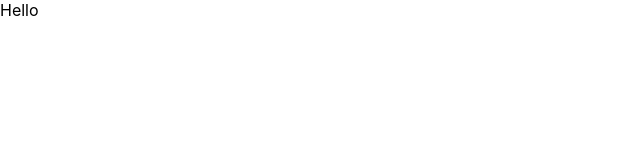
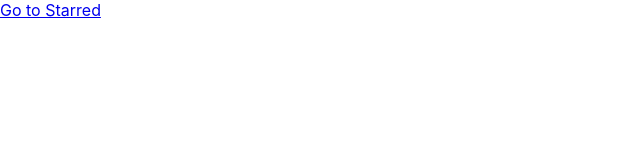
Before and after one commit to suchetapal3/box-office-app, a React (Create React App) app: page / in a window 1280 px wide. Shown: the top 160 px of the page, without its empty margins (0-640 px from the left). Built offline with nearby package versions, Linux system fonts and the light colour scheme.

Commit message:
Added react-router-dom

```diff
--- a/package.json
+++ b/package.json
@@ -5,6 +5,7 @@
   "dependencies": {
     "react": "^18.2.0",
     "react-dom": "^18.2.0",
+    "react-router-dom": "^6.21.0",
     "react-scripts": "5.0.1",
     "web-vitals": "^2.1.4",
     "workbox-background-sync": "^6.6.0",
--- a/src/App.jsx
+++ b/src/App.jsx
@@ -1,8 +1,30 @@
+import { BrowserRouter, Routes, Route } from "react-router-dom";
+import Home from "./pages/Home";
+import Starred from "./pages/Starred";
+
 function App() {
   return (
-    <div>
-      Hello
-    </div>
+    <BrowserRouter>
+      <Routes>
+        <Route path="/" element={<Home />} />
+        <Route path="/starred" element={<Starred />} />
+
+        <Route path="*" element={<div>Not found</div>} />
+        {/* <Route path="/" element={<App />}>
+          <Route index element={<Home />} />
+          <Route path="teams" element={<Teams />}>
+            <Route path=":teamId" element={<Team />} />
+            <Route path="new" element={<NewTeamForm />} />
+            <Route index element={<LeagueStandings />} />
+          </Route>
+        </Route>
+        <Route element={<PageLayout />}>
+          <Route path="/privacy" element={<Privacy />} />
+          <Route path="/tos" element={<Tos />} />
+        </Route>
+        <Route path="contact-us" element={<Contact />} /> */}
+      </Routes>
+    </BrowserRouter>
   );
 }
 
--- /dev/null
+++ b/src/pages/Home.jsx
@@ -0,0 +1,10 @@
+import { Link } from 'react-router-dom';
+
+
+const Home = () => {
+    return <div>
+        <Link to="/starred">Go to Starred</Link>
+    </div>;
+};
+
+export default Home;
--- /dev/null
+++ b/src/pages/Starred.jsx
@@ -0,0 +1,5 @@
+const Starred = () => {
+    return <div>Starred page</div>;
+};
+
+export default Starred;
```
Also changed, not shown: 1 other file (tests, documents, lock files or other folders).
